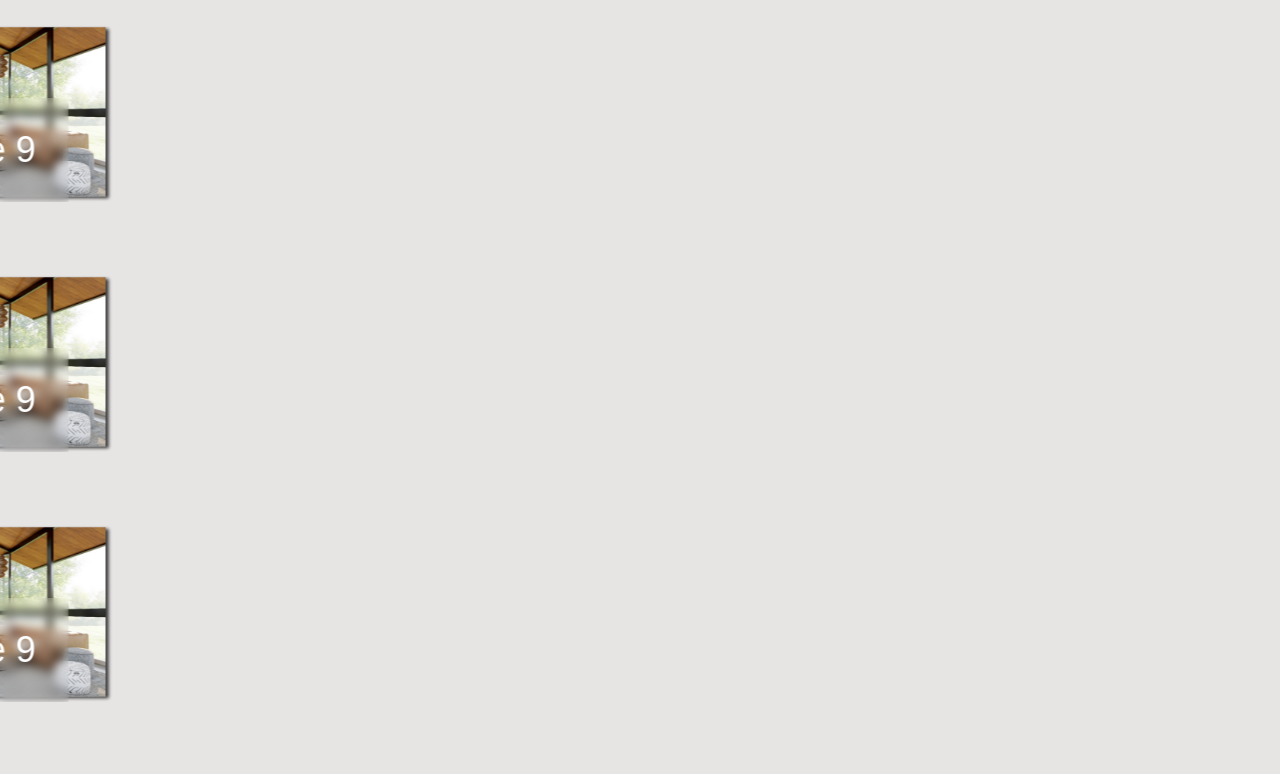
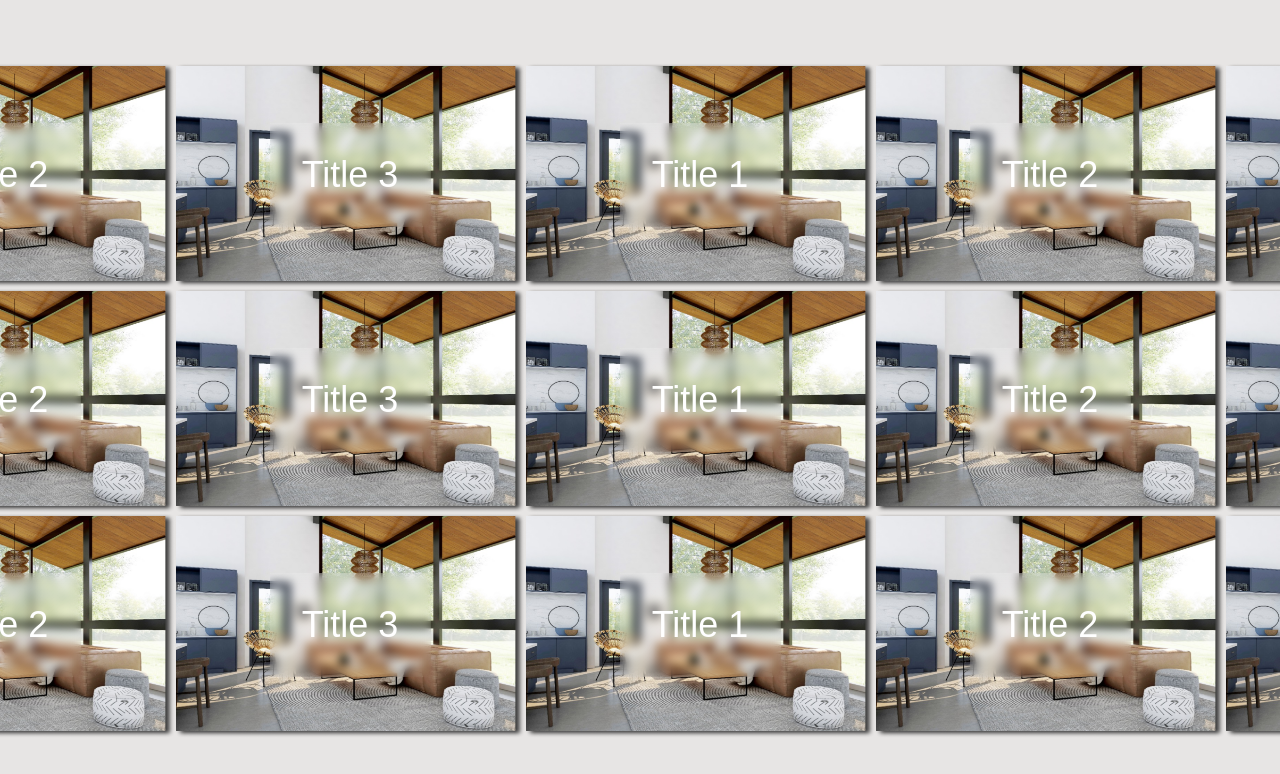
Before and after one commit to VivienIngrams/2regards, a Next.js app: page / in a window 1280 px wide. Shown: the top 774 px of the page. Built offline with nearby package versions, Linux system fonts and the light colour scheme; a web font is replaced by a local one.

Commit message:
Border frame

```diff
--- a/app/layout.tsx
+++ b/app/layout.tsx
@@ -22,7 +22,7 @@ export default function RootLayout({
     <html lang="en">
       {/* border section */}
       <div className="w-screen  left-0 top-0 fixed">
-        <div className="left-0 top-0 h-[50px] border-r-black border-2  bg-stone-200" />
+        <div className="left-0 top-0 h-[50px] border-b-black border-2  bg-stone-200" />
       </div>
       <div className="w-[50px] h-screen left-0 top-0 fixed ">
         <div className="left-0 top-0 relative min-h-screen border-r-black border-2  bg-stone-200" />
@@ -30,8 +30,10 @@ export default function RootLayout({
           2regards
         </div>
       </div>
-      <div className="fixed left-[100px] bottom-0 justify-start items-start gap-14 inline-flex">
-        <div className="text-black text-[17px] font-normal leading-loose">
+      <div className="fixed left-0 bottom-0">
+      <div className=" h-[50px]  w-screen border-t-black border-2  bg-stone-200" >
+      <div className="ml-20 justify-start items-start gap-14 inline-flex">
+      <        div className="text-black text-[17px] font-normal leading-loose">
           Products
         </div>
         <div className="text-black text-[17px] font-normal leading-loose">
@@ -47,6 +49,8 @@ export default function RootLayout({
           Contact
         </div>
       </div>
+      </div>
+      </div>
       <body className={`${italiana.variable}  bg-stone-200`}>{children}</body>
     </html>
   );
--- a/app/page.tsx
+++ b/app/page.tsx
@@ -10,7 +10,7 @@ export default function Home() {
     target: targetRef,
   });
 
-  const x = useTransform(scrollYProgress, [0, 1], ["1%", "-95%"]);
+  const x = useTransform(scrollYProgress, [0, 1], ["0%", "-50%"]);
 
   return (
     <main className="font-italiana max-h-screen">
@@ -44,17 +44,18 @@ export default function Home() {
 
 const Card = ({ card }: { card: CardType }) => {
   return (
+
     <div
 
-      className="group relative h-[250px] w-[250px] overflow-hidden"
+      className="group h-[225px] w-[350px] relative overflow-hidden"
+
     >
       <Image key={card.id}
         className="absolute inset-0 z-0 transition-transform duration-300 group-hover:scale-110"
         src={card.img}
-        width={400}
-        height={200}
+        fill
         alt=""
-        layout="responsive"
+        sizes="100vw sm:100vw md:100vw lg:100vw xl:100vw 2xl:100vw"
       />
       <div className="absolute inset-0 z-10 grid place-content-center">
         <p className="bg-gradient-to-br from-white/20 to-white/0 p-8 text-4xl text-white backdrop-blur-sm">
@@ -118,61 +119,3 @@ const cards: CardType[] = [
     id: 9,
   },
 ];
-
-//   return (
-//     <main className="font-italiana w-screen max-h-screen">
-//       <div className="w-[50px] h-screen left-0 top-0  bg-stone-200 ">
-//         <div className="left-0 top-0 fixed min-h-screen border-r-black border-2"/>
-//         <div className="left-[10px] top-[50%] bg-stone-200 fixed origin-top-left -rotate-90 text-black text-2xl ">
-//           2regards
-//         </div>
-//       </div>
-//       <div className=" h-[85%] left-[76px] top-[70px] flex-col absolute">
-//         <div className="h-[28%]  justify-start gap-5 inline-flex">
-//         <Image src="/images/2regards.png" width={400} height={200} alt=""/>
-//         <Image src="/images/2regards.png" width={400} height={200} alt=""/>
-//         <Image src="/images/2regards.png" width={400} height={200} alt=""/>
-//         <Image src="/images/2regards.png" width={400} height={200} alt=""/>
-//         <Image src="/images/2regards.png" width={400} height={200} alt=""/>
-//         <Image src="/images/2regards.png" width={400} height={200} alt=""/>
-//         <Image src="/images/2regards.png" width={400} height={200} alt=""/>
-//         </div>
-//         <div className="h-[28%]  justify-start items-end gap-5 inline-flex">
-//         <Image src="/images/2regards.png" width={400} height={200} alt=""/>
-//         <Image src="/images/2regards.png" width={400} height={200} alt=""/>
-//         <Image src="/images/2regards.png" width={400} height={200} alt=""/>
-//         <Image src="/images/2regards.png" width={400} height={200} alt=""/>
-//         <Image src="/images/2regards.png" width={400} height={200} alt=""/>
-//         <Image src="/images/2regards.png" width={400} height={200} alt=""/>
-//         <Image src="/images/2regards.png" width={400} height={200} alt=""/>
-//         </div>
-//         <div className="h-[28%] justify-start items-end gap-5 inline-flex">
-//         <Image src="/images/2regards.png" width={400} height={200} alt=""/>
-//         <Image src="/images/2regards.png" width={400} height={200} alt=""/>
-//         <Image src="/images/2regards.png" width={400} height={200} alt=""/>
-//         <Image src="/images/2regards.png" width={400} height={200} alt=""/>
-//         <Image src="/images/2regards.png" width={400} height={200} alt=""/>
-//         <Image src="/images/2regards.png" width={400} height={200} alt=""/>
-//         <Image src="/images/2regards.png" width={400} height={200} alt=""/>
-//         </div>
-//       </div>
-//       <div className="absolute left-[100px] bottom-0 justify-start items-start gap-14 inline-flex">
-//         <div className="text-black text-[17px] font-normal leading-loose">
-//           Products
-//         </div>
-//         <div className="text-black text-[17px] font-normal leading-loose">
-//           Studio
-//         </div>
-//         <div className="text-black text-[17px] font-normal leading-loose">
-//           Gallery
-//         </div>
-//         <div className="text-black text-[17px] font-normal leading-loose">
-//           About
-//         </div>
-//         <div className="text-black text-[17px] font-normal leading-loose">
-//           Contact
-//         </div>
-//       </div>
-//     </main>
-//   );
-// }
```
